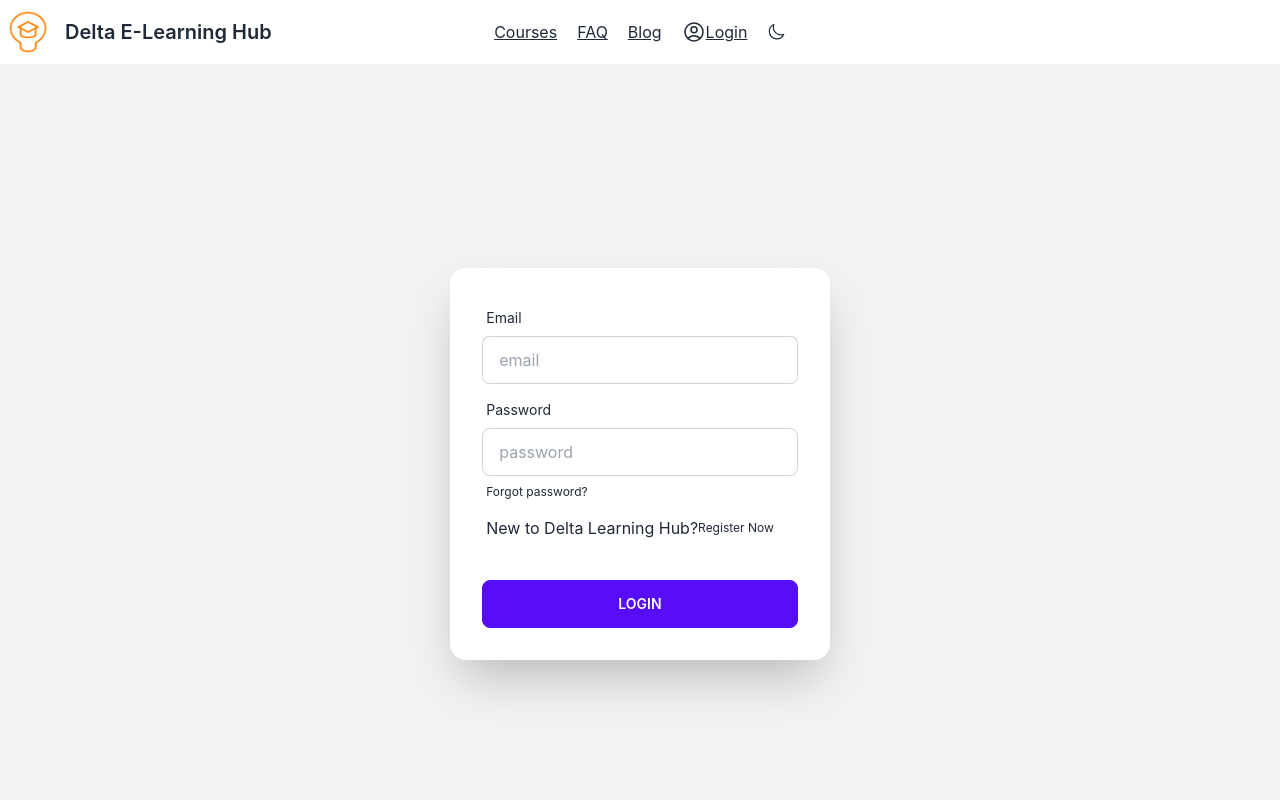
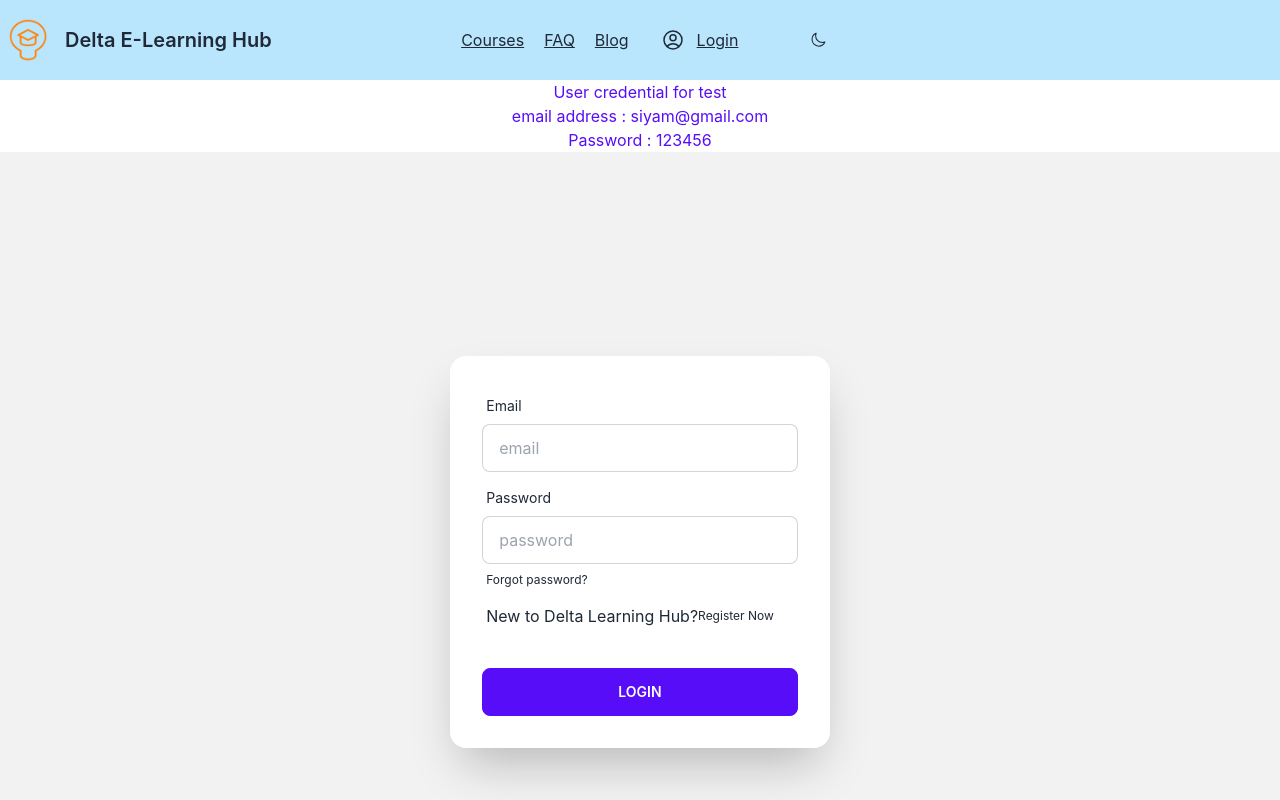
Before and after one commit to dev-nayandas/delta_elearning_client, a React (Create React App) app: page /login in a window 1280 px wide. Shown: the top 800 px of the page. Built offline with nearby package versions, Linux system fonts and the light colour scheme; no server answers.

Commit message:
user credential given

```diff
--- a/src/pages/Home/Footer.js
+++ b/src/pages/Home/Footer.js
@@ -2,11 +2,49 @@ import React from 'react';
 
 const Footer = () => {
     return (
-        <footer className="footer footer-center p-4 bg-base-300 text-base-content">
-  <div>
-    <p>Copyright © 2022 - All right reserved by Delta E-learning Hub</p>
-  </div>
-</footer>
+      <footer className="footer grid-rows-2 p-10 bg-neutral text-neutral-content">
+      <div>
+        <span className="footer-title">Services</span>
+        <a className="link link-hover">Branding</a>
+        <a className="link link-hover">Design</a>
+        <a className="link link-hover">Marketing</a>
+        <a className="link link-hover">Advertisement</a>
+      </div>
+      <div>
+        <span className="footer-title">Company</span>
+        <a className="link link-hover">About us</a>
+        <a className="link link-hover">Contact</a>
+        <a className="link link-hover">Jobs</a>
+        <a className="link link-hover">Press kit</a>
+      </div>
+      <div>
+        <span className="footer-title">Legal</span>
+        <a className="link link-hover">Terms of use</a>
+        <a className="link link-hover">Privacy policy</a>
+        <a className="link link-hover">Cookie policy</a>
+      </div>
+      <div>
+        <span className="footer-title">Social</span>
+        <a className="link link-hover">Twitter</a>
+        <a className="link link-hover">Instagram</a>
+        <a className="link link-hover">Facebook</a>
+        <a className="link link-hover">Github</a>
+      </div>
+      <div>
+        <span className="footer-title">Explore</span>
+        <a className="link link-hover">Features</a>
+        <a className="link link-hover">Enterprise</a>
+        <a className="link link-hover">Security</a>
+        <a className="link link-hover">Pricing</a>
+      </div>
+      <div>
+        <span className="footer-title">Apps</span>
+        <a className="link link-hover">Mac</a>
+        <a className="link link-hover">Windows</a>
+        <a className="link link-hover">iPhone</a>
+        <a className="link link-hover">Android</a>
+      </div>
+    </footer>
     );
 };
 
--- a/src/pages/Home/Header.js
+++ b/src/pages/Home/Header.js
@@ -1,72 +1,98 @@
-import React, { useContext } from 'react';
-import { Link } from 'react-router-dom';
-import { AuthContext } from '../../Context/UserContext';
-import logo from '../../Images/logo.png';
-import './Header.css'
+import React, { useContext } from "react";
+import { Link } from "react-router-dom";
+import { AuthContext } from "../../Context/UserContext";
+import logo from "../../Images/logo.png";
+import "./Header.css";
 
 const Header = () => {
-      const {user, logOut} = useContext(AuthContext);
+  const { user, logOut } = useContext(AuthContext);
   // console.log(user)
- const handleSignOut= ()=>{
+  const handleSignOut = () => {
     logOut()
-    .then(()=>{})
-    .catch(error =>console.error(error))
+      .then(() => {})
+      .catch((error) => console.error(error));
   };
-const themehandle =() =>{
-  alert('theme changed')
-}
+  const themehandle = () => {
+    alert("theme changed");
+  };
 
   return (
-        <div className="navbar bg-base-100">
+    <div className="navbar bg-sky-200  ">
       <div className="navbar-start">
         <div className="w-10 rounded">
           <img src={logo} />
         </div>
 
-          <Link to='/home' className="btn btn-ghost normal-case text-xl">Delta E-Learning Hub</Link>
+        <Link to="/home" className="btn btn-ghost normal-case text-xl">
+          Delta E-Learning Hub
+        </Link>
       </div>
-        <div className="navbar-center hidden lg:flex">
-          <ul className="menu menu-horizontal p-0">
-            <Link className='link' to='/courses'>Courses</Link>
-            <Link className='link' to='/faq'>FAQ</Link>
-            <Link className='link' to='/blog'>Blog</Link>
+      <div className="navbar-center hidden lg:flex ">
+        <ul className="menu menu-horizontal p-5 no-underline">
+          <Link className="link" to="/courses">
+            Courses
+          </Link>
+          <Link className="link" to="/faq">
+            FAQ
+          </Link>
+          <Link className="link" to="/blog">
+            Blog
+          </Link>
 
-
-
-
-
-        {
-          user?.photoURL?
-          <div style={{height:'30px', width:'30px', }} className="avatar mr-3">
+          {user?.photoURL ? (
+            <div
+              style={{ height: "30px", width: "30px" }}
+              className="avatar mr-3"
+            >
               <div className="w-24 rounded-full ring ring-primary ring-offset-base-100 ring-offset-2">
-                <img alt={user?.displayName}  src={user?.photoURL} />
+                <img alt={user?.displayName} src={user?.photoURL} />
               </div>
             </div>
-          : <svg className="mr-3 ml-3" xmlns="http://www.w3.org/2000/svg" fill="none" viewBox="0 0 24 24" strokeWidth={1.5} stroke="currentColor" className="w-6 h-6">
-          <path strokeLinecap="round" strokeLinejoin="round" d="M17.982 18.725A7.488 7.488 0 0012 15.75a7.488 7.488 0 00-5.982 2.975m11.963 0a9 9 0 10-11.963 0m11.963 0A8.966 8.966 0 0112 21a8.966 8.966 0 01-5.982-2.275M15 9.75a3 3 0 11-6 0 3 3 0 016 0z" />
+          ) : (
+            <svg
+              className="mr-3 ml-3 w-6 h-6"
+              xmlns="http://www.w3.org/2000/svg"
+              fill="none"
+              viewBox="0 0 24 24"
+              strokeWidth={1.5}
+              stroke="currentColor"
+            >
+              <path
+                strokeLinecap="round"
+                strokeLinejoin="round"
+                d="M17.982 18.725A7.488 7.488 0 0012 15.75a7.488 7.488 0 00-5.982 2.975m11.963 0a9 9 0 10-11.963 0m11.963 0A8.966 8.966 0 0112 21a8.966 8.966 0 01-5.982-2.275M15 9.75a3 3 0 11-6 0 3 3 0 016 0z"
+              />
+            </svg>
+          )}
+
+          {user?.email ? (
+            <button onClick={handleSignOut} className="btn btn-xs">
+              Sign Out
+            </button>
+          ) : (
+            <Link className="link" to="/login">
+              Login
+            </Link>
+          )}
+        </ul>
+      </div>
+      <svg
+        onClick={themehandle}
+        className="ml-8 mr-3 w-6 h-6"
+        xmlns="http://www.w3.org/2000/svg"
+        fill="none"
+        viewBox="0 0 24 24"
+        strokeWidth={1.5}
+        stroke="currentColor"
+      >
+        <path
+          strokeLinecap="round"
+          strokeLinejoin="round"
+          d="M21.752 15.002A9.718 9.718 0 0118 15.75c-5.385 0-9.75-4.365-9.75-9.75 0-1.33.266-2.597.748-3.752A9.753 9.753 0 003 11.25C3 16.635 7.365 21 12.75 21a9.753 9.753 0 009.002-5.998z"
+        />
       </svg>
 
-
-        }
-
-
-            {
-              user?.email?
-              <button onClick={handleSignOut} className="btn btn-xs">Sign Out</button>
-              : <Link className='link' to='/login'>Login</Link>
-            }
-
-
-          </ul>
-        </div>
-        <svg onClick={themehandle} className='ml-8 mr-3' xmlns="http://www.w3.org/2000/svg" fill="none" viewBox="0 0 24 24" strokeWidth={1.5} stroke="currentColor" className="w-6 h-6">
-        <path strokeLinecap="round" strokeLinejoin="round" d="M21.752 15.002A9.718 9.718 0 0118 15.75c-5.385 0-9.75-4.365-9.75-9.75 0-1.33.266-2.597.748-3.752A9.753 9.753 0 003 11.25C3 16.635 7.365 21 12.75 21a9.753 9.753 0 009.002-5.998z" />
-        </svg>
-
-
-        <div className="navbar-end">
-
-        </div>
+      <div className="navbar-end"></div>
     </div>
   );
 };
--- a/src/pages/Login/Login.js
+++ b/src/pages/Login/Login.js
@@ -54,7 +54,9 @@ const Login = () => {
 
 
         <div>
-
+          <h1 className='text-primary'>User credential for test</h1>
+          <h1 className='text-primary'>email address : siyam@gmail.com</h1>
+          <h1 className='text-primary'>Password : 123456</h1>
             <form onSubmit={handleSubmit} className="hero min-h-screen bg-base-200">
 
               <div className="hero-content flex-col lg:flex-row-reverse">
```
Also changed, not shown: 1 other file (tests, documents, lock files or other folders). Lines whose indentation alone changed are shown as unchanged.
